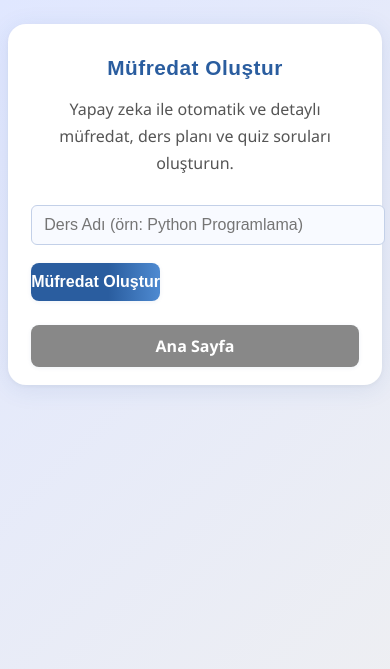
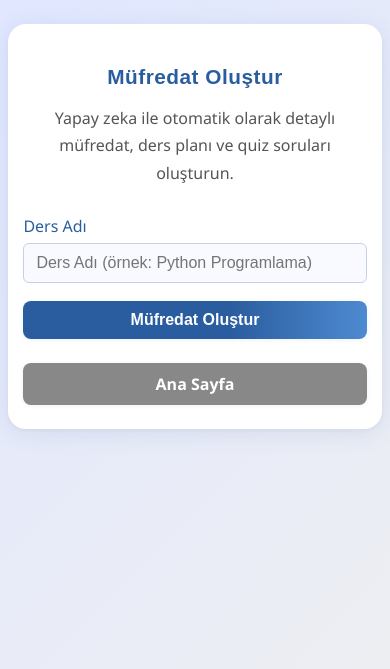
Before and after one commit to ersoy-kardesler/BTK-Hackathon-2025, a Flask app: page /curriculum in a window 390 px wide. Shown: the top 669 px of the page. Run offline with Flask 3, Linux system fonts and the light colour scheme.

Commit message:
Önyüz kısmında ilerle

```diff
--- a/static/css/style.css
+++ b/static/css/style.css
@@ -13,12 +13,20 @@ body {
     background: #fff;
     border-radius: 18px;
     box-shadow: 0 4px 24px rgba(42,93,159,0.10), 0 1.5px 4px rgba(0,0,0,0.04);
-    padding: 40px 28px 32px 28px;
+    padding: 28px 28px 24px 28px;
     text-align: center;
     transition: box-shadow 0.3s;
 }
-.container:hover {
-    box-shadow: 0 8px 32px rgba(42,93,159,0.13), 0 2px 8px rgba(0,0,0,0.06);
+.container-wide {
+    max-width: 700px;
+    padding: 32px 48px 28px 48px;
+}
+@media (max-width: 900px) {
+    .container-wide {
+        max-width: 98vw;
+        margin: 24px 2vw;
+        padding: 18px 4vw 18px 4vw;
+    }
 }
 
 h1, h2, h3 {
@@ -59,10 +67,17 @@ p {
     transition: background 0.2s, box-shadow 0.2s, transform 0.1s;
 }
 .btn:hover, .btn:focus {
+    filter: brightness(1.15);
     background: linear-gradient(90deg, #1a3e7e 60%, #2a5d9f 100%);
     box-shadow: 0 2px 8px rgba(42,93,159,0.13);
-    transform: translateY(-2px) scale(1.03);
     color: #fff;
+    /* Remove transform to prevent size change */
+}
+.btn:active {
+    filter: brightness(0.93);
+    background: linear-gradient(90deg, #1a3e7e 60%, #2a5d9f 100%);
+    color: #fff;
+    /* No transform for active state */
 }
 
 input, select, textarea {
@@ -120,6 +135,139 @@ a:hover {
     border-left-color: #c0392b;
 }
 
+.curriculum-list {
+    text-align: left;
+    white-space: pre-wrap;
+    background: #f8faff;
+    padding: 18px 10px;
+    border-radius: 10px;
+    font-size: 1.05rem;
+    margin-top: 8px;
+    line-height: 1.8;
+    border: 1.5px solid #c3d0e8;
+    box-shadow: 0 2px 12px rgba(42,93,159,0.07);
+    margin-bottom: 18px;
+}
+
+.curriculum-item {
+    background: #e0e7ff;
+    color: #2a5d9f;
+    font-weight: bold;
+    border-left: 5px solid #2a5d9f;
+    padding: 10px 14px;
+    margin: 18px 0 10px 0;
+    border-radius: 7px;
+    font-size: 1.13rem;
+    position: relative;
+    padding-left: 38px;
+    background: linear-gradient(90deg, #e0e7ff 80%, #f8faff 100%);
+    border-left: 6px solid #2a5d9f;
+    box-shadow: 0 2px 8px rgba(42,93,159,0.08);
+}
+.curriculum-item::before {
+    content: "📘";
+    position: absolute;
+    left: 12px;
+    top: 50%;
+    transform: translateY(-50%);
+    font-size: 1.2em;
+}
+
+.curriculum-subitem {
+    background: #f0f4fa;
+    color: #1a3e7e;
+    border-left: 4px solid #4e8ad1;
+    padding: 8px 12px;
+    margin: 8px 0 8px 24px;
+    border-radius: 6px;
+    font-size: 1.04rem;
+    position: relative;
+    padding-left: 32px;
+    margin: 8px 0 8px 24px;
+    background: linear-gradient(90deg, #f0f4fa 80%, #fff 100%);
+    border-left: 4px solid #4e8ad1;
+    font-size: 1.04rem;
+    box-shadow: 0 1px 4px rgba(42,93,159,0.04);
+}
+.curriculum-subitem::before {
+    content: "📝";
+    position: absolute;
+    left: 8px;
+    top: 50%;
+    transform: translateY(-50%);
+    font-size: 1em;
+}
+
+.curriculum-question {
+    background: #fffbe6;
+    color: #b8860b;
+    border-left: 4px solid #ffd700;
+    padding: 8px 12px;
+    margin: 16px 0 6px 0;
+    border-radius: 6px;
+    font-weight: 500;
+    position: relative;
+    padding-left: 32px;
+    margin: 16px 0 6px 0;
+    background: linear-gradient(90deg, #fffbe6 80%, #fff 100%);
+    border-left: 4px solid #ffd700;
+    font-weight: 500;
+    box-shadow: 0 1px 4px rgba(184,134,11,0.07);
+}
+.curriculum-question::before {
+    content: "❓";
+    position: absolute;
+    left: 8px;
+    top: 50%;
+    transform: translateY(-50%);
+    font-size: 1em;
+}
+
+.curriculum-answer {
+    background: #e6fbe7;
+    color: #1e7e34;
+    border-left: 4px solid #1e7e34;
+    padding: 8px 12px;
+    margin: 6px 0 18px 0;
+    border-radius: 6px;
+    font-weight: 500;
+    position: relative;
+    padding-left: 32px;
+    margin: 6px 0 18px 0;
+    background: linear-gradient(90deg, #e6fbe7 80%, #fff 100%);
+    border-left: 4px solid #1e7e34;
+    font-weight: 500;
+    box-shadow: 0 1px 4px rgba(30,126,52,0.07);
+}
+.curriculum-answer::before {
+    content: "✅";
+    position: absolute;
+    left: 8px;
+    top: 50%;
+    transform: translateY(-50%);
+    font-size: 1em;
+}
+
+#curriculum-form input[type="text"],
+#curriculum-form .btn {
+    width: 100%;
+    box-sizing: border-box;
+    display: block;
+}
+#assignment-form textarea,
+#assignment-form input[type="text"],
+#assignment-form .btn {
+    width: 100%;
+    box-sizing: border-box;
+    display: block;
+}
+#assignment-form textarea {
+    resize: vertical;
+    min-width: 100%;
+    max-width: 100%;
+    min-height: 100px;
+}
+
 @media (max-width: 600px) {
     .container {
         max-width: 98vw;
@@ -133,6 +281,33 @@ a:hover {
         font-size: 1rem;
         padding: 10px 0;
     }
+    .curriculum-item, .curriculum-subitem, .curriculum-question, .curriculum-answer {
+        font-size: 0.98rem;
+        padding-left: 28px;
+    }
+}
+@media (max-width: 900px) {
+    .container {
+        max-width: 98vw;
+        margin: 24px 2vw;
+        padding: 24px 4vw 24px 4vw;
+    }
+}
+
+#curriculum-form + #curriculum-result,
+#curriculum-form + .alert,
+#assignment-form + #evaluation-result,
+#assignment-form + .alert {
+    margin-top: 24px;
+}
+#curriculum-form + #alert-area,
+#assignment-form + #alert-area {
+    margin-top: 24px;
+}
+#alert-area .alert,
+#evaluation-result .alert {
+    margin-top: 0;
+    margin-bottom: 18px;
 }
 
 @keyframes fadeIn {
--- a/templates/curriculum.html
+++ b/templates/curriculum.html
@@ -7,17 +7,20 @@
     <link rel="stylesheet" href="{{ url_for('static', filename='css/style.css') }}">
 </head>
 <body>
-    <div class="container">
-        <h1>Müfredat Oluştur</h1>
-        <p>Yapay zeka ile otomatik ve detaylı müfredat, ders planı ve quiz soruları oluşturun.</p>
-        <div id="alert-area"></div>
-        <div id="curriculum-form">
-            <input type="text" id="subject" placeholder="Ders Adı (örn: Python Programlama)" required>
-            <button id="generate-btn" class="btn">Müfredat Oluştur</button>
-        </div>
-        <div id="curriculum-result" style="margin-top:24px;"></div>
-        <a href="{{ url_for('index') }}" class="btn" style="margin-top:24px;background:#888;">Ana Sayfa</a>
-    </div>
+    <main>
+        <section class="container container-wide">
+            <h1>Müfredat Oluştur</h1>
+            <p>Yapay zeka ile otomatik olarak detaylı müfredat, ders planı ve quiz soruları oluşturun.</p>
+            <form id="curriculum-form" autocomplete="off">
+                <label for="subject">Ders Adı</label>
+                <input type="text" id="subject" name="subject" placeholder="Ders Adı (örnek: Python Programlama)" required>
+                <button id="generate-btn" class="btn" type="submit">Müfredat Oluştur</button>
+            </form>
+            <div id="alert-area"></div>
+            <section id="curriculum-result" style="margin-top:24px;"></section>
+            <a href="{{ url_for('index') }}" class="btn" style="margin-top:24px;background:#888;">Ana Sayfa</a>
+        </section>
+    </main>
     <script>
     document.getElementById('generate-btn').addEventListener('click', async function(e) {
         e.preventDefault();
@@ -30,6 +33,8 @@
             alertArea.innerHTML = '<div class="alert error">Ders adı boş olamaz.</div>';
             return;
         }
+        // Show loading message
+        alertArea.innerHTML = '<div class="alert">Müfredat oluşturuluyor... Lütfen bekleyiniz.</div>';
         try {
             const response = await fetch('/api/curriculum', {
                 method: 'POST',
@@ -37,11 +42,11 @@
                 body: JSON.stringify({ subject })
             });
             const data = await response.json();
+            alertArea.innerHTML = '';
             if (response.ok && data.success && data.curriculum) {
                 const curriculum = data.curriculum;
-                const html = curriculum.replace(/^(\d+\.|-)[^\n]*$/gm, match => `<b style='color:#2a5d9f;'>${match}</b>`)
-                    .replace(/^(Soru:|Cevap:)/gm, match => `<span style='color:#1a3e7e;font-weight:bold;'>${match}</span>`);
-                resultDiv.innerHTML = `<div class='alert success'><b>${data.subject}</b> için oluşturulan müfredat:</div><div style='text-align:left;white-space:pre-wrap;background:#f8faff;padding:16px;border-radius:8px;font-size:1.01rem;'>${html}</div>`;
+                // Remove HTML formatting, show as plain text
+                resultDiv.innerHTML = `<div class='alert success'><b>${data.subject}</b> için oluşturulan müfredat:</div><pre style='text-align:left;white-space:pre-wrap;background:#f8faff;padding:16px;border-radius:8px;'>${curriculum.replace(/</g, '&lt;').replace(/>/g, '&gt;')}</pre>`;
             } else if (data && data.error) {
                 alertArea.innerHTML = `<div class='alert error'>${data.error}</div>`;
             } else {
```
Also changed, not shown: templates/assignment_evaluate.html (+11 -5 lines).
